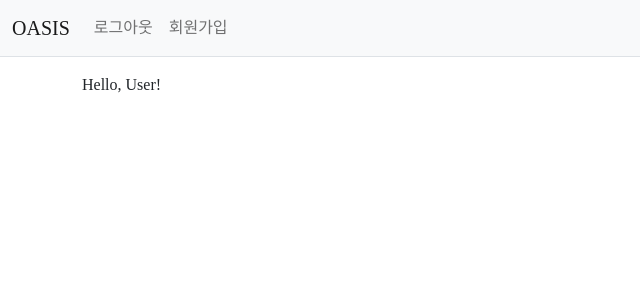
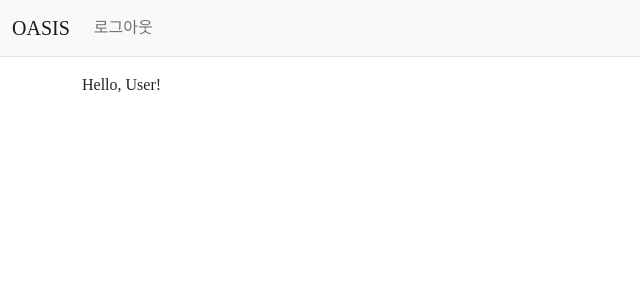
Before and after one commit to isjmovo/oasisVeganingWeb, a Spring Boot app: page /main in a window 1280 px wide. Shown: the top 300 px of the page, without its empty margins (0-640 px from the left). Run offline with Spring Boot 4, Linux system fonts and the light colour scheme; the visitor is signed in with stand-in values (Sample User, id 1); some of the project's set-up classes (security, data sources, template engines, error pages and the like) are left out, and stand-ins take their place; some libraries are stand-ins or nearby versions; some web fonts are replaced.

Commit message:
로그인 상태일 때 회원가입 버튼이 안 보이도록 수정

```diff
--- a/src/main/resources/templates/navbar.html
+++ b/src/main/resources/templates/navbar.html
@@ -16,7 +16,7 @@
                     <a class="nav-link" sec:authorize="isAuthenticated()" th:href="@{/user/logout}">로그아웃</a>
                 </li>
                 <li class="nav-item">
-                    <a class="nav-link" th:href="@{/user/signup}">회원가입</a>
+                    <a class="nav-link" sec:authorize="isAnonymous()" th:href="@{/user/signup}">회원가입</a>
                 </li>
             </ul>
         </div>
```
